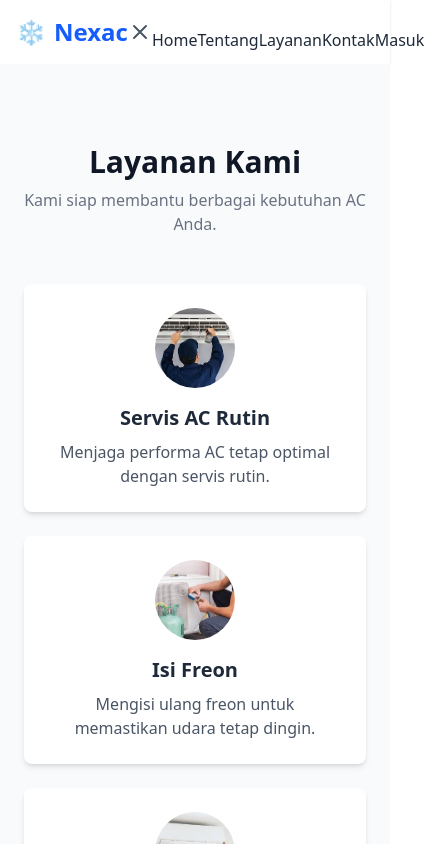
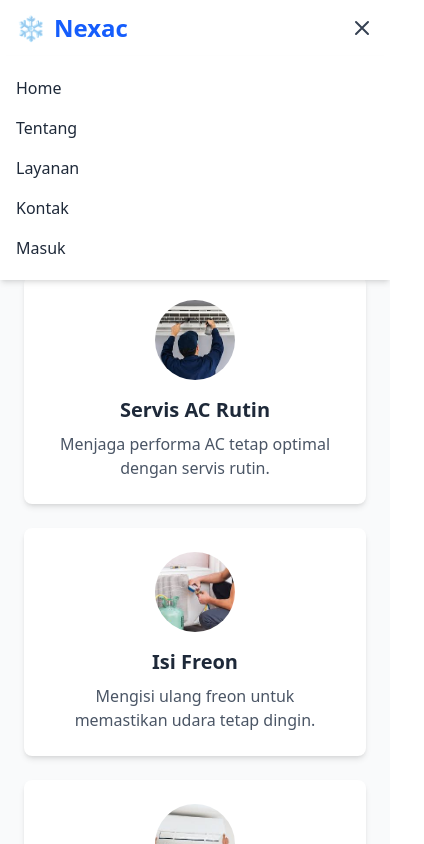
Before and after one commit to kingslayer902/ainz, a Vue app: page /services in a window 390 px wide. Both pictures are taken after a click on the button 362 px from the left and 28 px from the top of the page. Shown: the top 844 px of the page, 424 px wide, since content can reach past the window. Built offline with nearby package versions, Linux system fonts and the light colour scheme.

Commit message:
feat: responsive navbar with hamburger menu for mobile

```diff
--- a/src/components/Navbar.vue
+++ b/src/components/Navbar.vue
@@ -1,5 +1,5 @@
 <template>
-  <nav class="bg-white shadow px-4 py-3 flex justify-between items-center">
+  <nav class="bg-white shadow px-4 py-3 flex justify-between items-center relative">
     <!-- Logo -->
     <div class="text-2xl font-bold text-blue-600 flex items-center gap-2">
       ❄️ <span>Nexac</span>
@@ -8,7 +8,7 @@
     <!-- Hamburger Button (Mobile) -->
     <button
       @click="isOpen = !isOpen"
-      class="lg:hidden text-gray-600 focus:outline-none"
+      class="lg:hidden text-gray-700 focus:outline-none z-20"
     >
       <svg
         v-if="!isOpen"
@@ -38,15 +38,35 @@
     <div
       :class="[
         isOpen ? 'block' : 'hidden',
-        'w-full mt-4 lg:mt-0 lg:flex lg:items-center lg:space-x-6 lg:w-auto'
+        'absolute top-full left-0 w-full bg-white shadow-md px-4 py-3 lg:static lg:shadow-none lg:flex lg:items-center lg:space-x-6 lg:w-auto'
       ]"
-      class="lg:flex space-y-2 lg:space-y-0 flex-col lg:flex-row"
+      class="transition-all duration-200 ease-in-out z-10"
     >
-      <RouterLink to="/" class="hover:text-blue-500">Home</RouterLink>
-      <RouterLink to="/about" class="hover:text-blue-500">Tentang</RouterLink>
-      <RouterLink to="/services" class="hover:text-blue-500">Layanan</RouterLink>
-      <RouterLink to="/contact" class="hover:text-blue-500">Kontak</RouterLink>
-      <RouterLink to="/login" class="hover:text-blue-500">Masuk</RouterLink>
+      <RouterLink
+        to="/"
+        class="block py-2 lg:py-0 hover:text-blue-500"
+        @click="isOpen = false"
+      >Home</RouterLink>
+      <RouterLink
+        to="/about"
+        class="block py-2 lg:py-0 hover:text-blue-500"
+        @click="isOpen = false"
+      >Tentang</RouterLink>
+      <RouterLink
+        to="/services"
+        class="block py-2 lg:py-0 hover:text-blue-500"
+        @click="isOpen = false"
+      >Layanan</RouterLink>
+      <RouterLink
+        to="/contact"
+        class="block py-2 lg:py-0 hover:text-blue-500"
+        @click="isOpen = false"
+      >Kontak</RouterLink>
+      <RouterLink
+        to="/login"
+        class="block py-2 lg:py-0 hover:text-blue-500"
+        @click="isOpen = false"
+      >Masuk</RouterLink>
     </div>
   </nav>
 </template>
```
